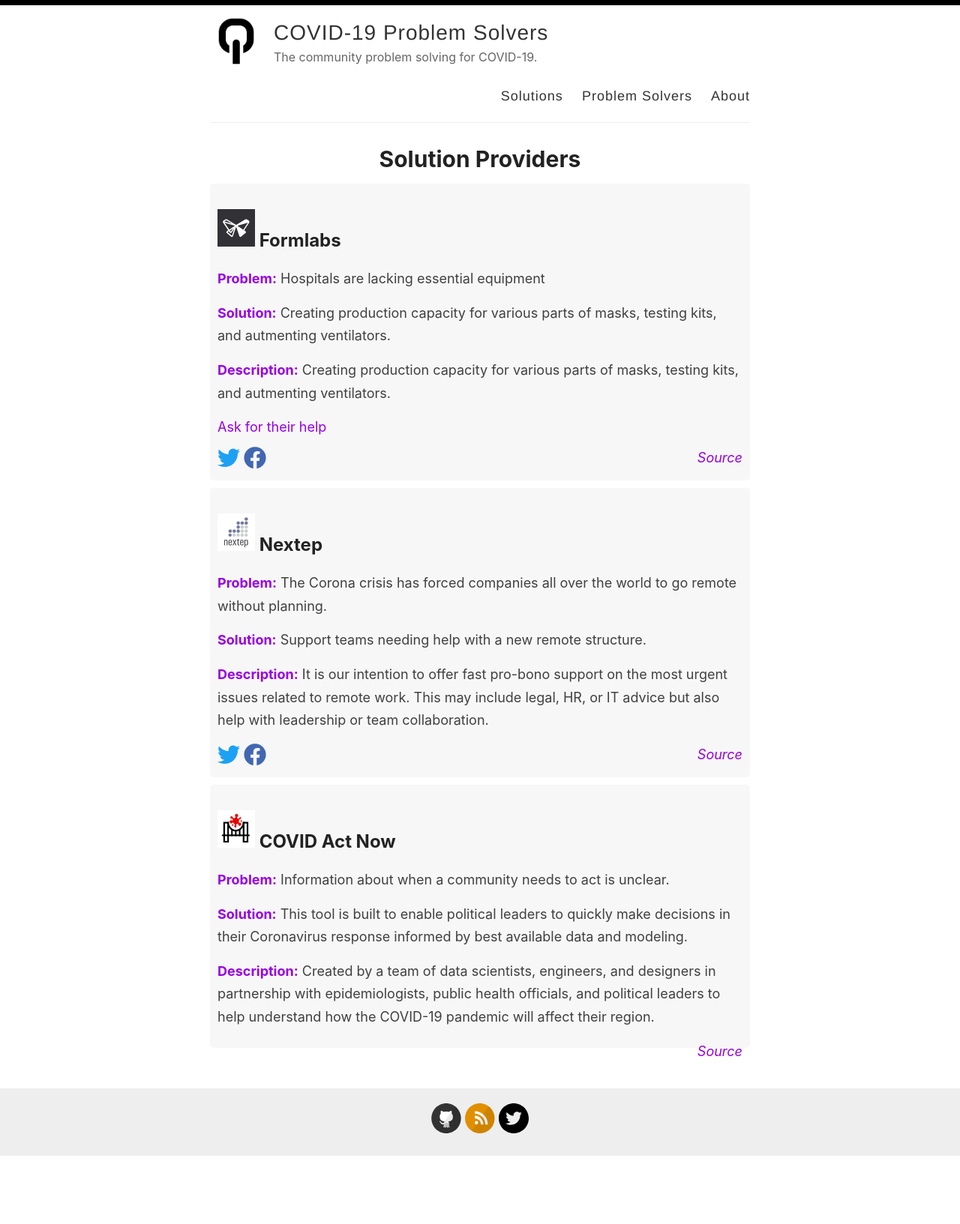
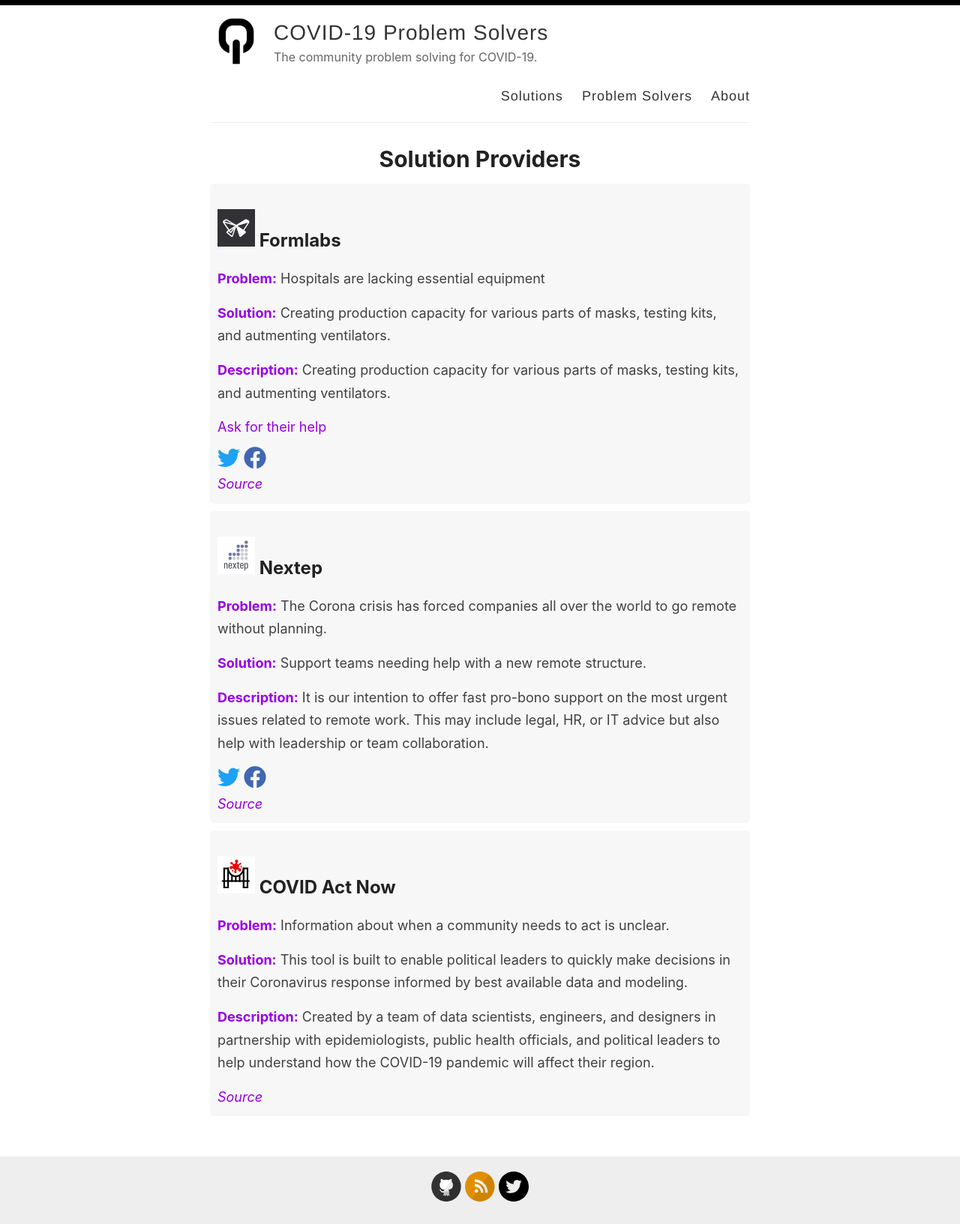
Before and after one commit to justinlewis/covid19-actionables, a Jekyll site: the page built from _pages/problem-solvers.md, in a window 1280 px wide. Shown: the whole page at 75% size. Built offline with Jekyll 4.4.1, drawn with Linux system fonts in a browser that asks for light colours; nearby versions of some CDN libraries; before the commit the page ends 1542 px from its top, so only the background shows below that.

Commit message:
optionals

```diff
--- a/_pages/problem-solvers.md
+++ b/_pages/problem-solvers.md
@@ -21,10 +21,6 @@
     <a href="{{solution.helpinfo}}" class="solution-help-info" target="_blank">Ask for their help</a>
     {% endif %}
 
-    {% if solution.source %}
-    <a href="{{solution.source}}" class="solution-source-button" target="_blank">Source</a>
-    {% endif %}
-
     {% if solution.twitter %}
     <a href="{{solution.twitter}}" style="color:#1DA1F2;" class="fab fa-twitter solution-contact-icon" target="_blank"></a>
     {% endif %}
@@ -33,6 +29,10 @@
     <a href="{{solution.facebook}}" style="color: #4267b2;" class="fab fa-facebook solution-contact-icon" target="_blank"></a>
     {% endif %}
 
+    {% if solution.source %}
+    <a href="{{solution.source}}" class="solution-source-button" target="_blank">Source</a>
+    {% endif %}
+
   </div>
 
 {% endfor %}
--- a/assets/style.scss
+++ b/assets/style.scss
@@ -543,7 +543,7 @@
   font-style: italic;
   display: block;
   // color: #9700e4;
-  float: right;
+  // float: right;
 }
 
 .solution-help-info{
```
